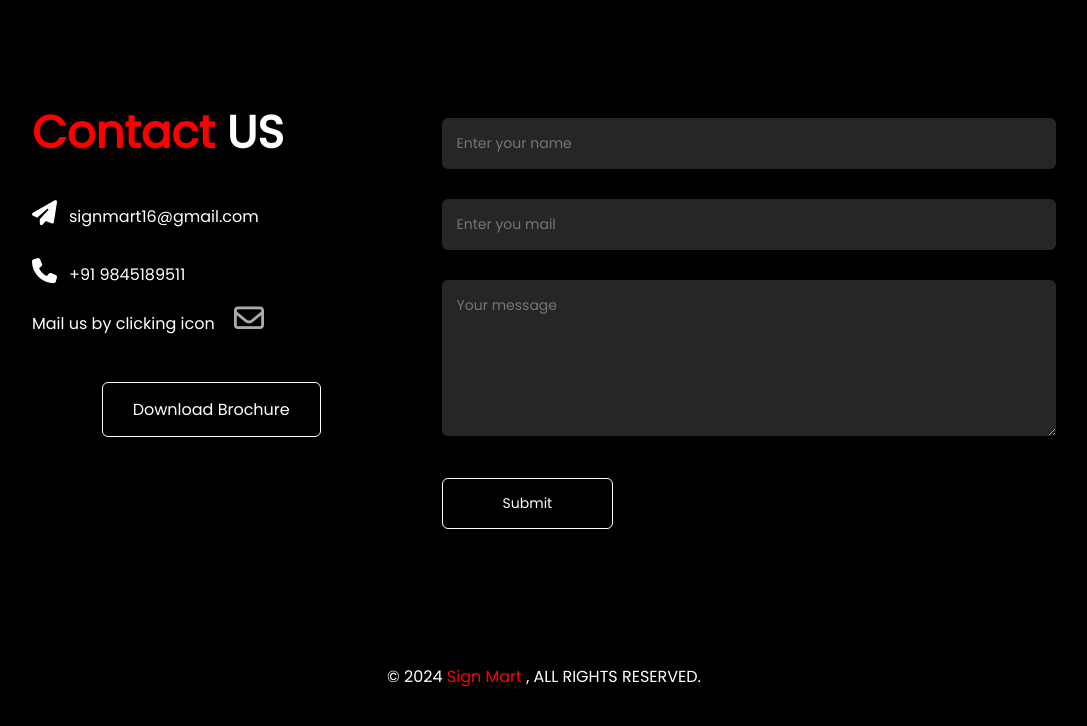
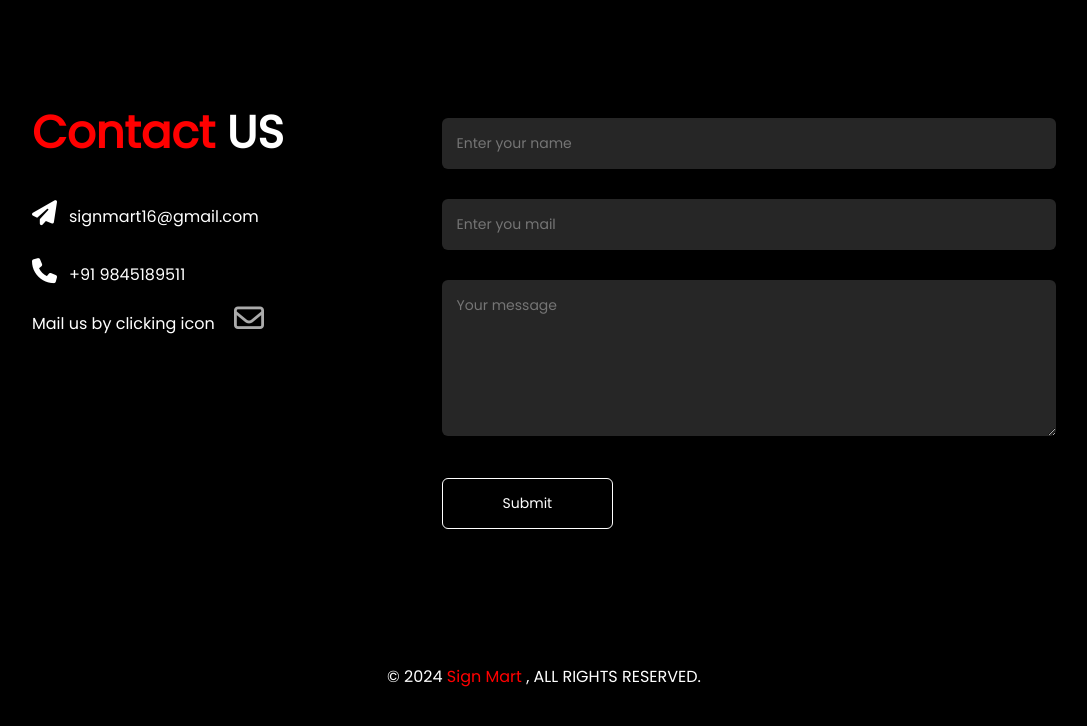
Before and after one commit to ritheshnk/Sign-Mart, a plain HTML site: page index.html in a window 1280 px wide. Shown: the part 6308-7034 px from the top of the page, without its empty margins (96-1183 px from the left). Drawn offline with Linux system fonts and the light colour scheme.

Commit message:
Update index.html

```diff
--- a/index.html
+++ b/index.html
@@ -376,7 +376,7 @@
                         <span>Mail us by clicking icon</span>
                         <a href="mailto:signmart16@gmail.com"><i class="fa-regular fa-envelope"></i></a>
                     </div>
-                    <a href="products/flappybird.pdf" download class="btn">Download Brochure</a>
+<!--                     <a href="products/flappybird.pdf" download class="btn">Download Brochure</a> -->
                 </div>
                 <div class="contact-right">
                     <form action="" name="submit-to-google-sheet">
```
